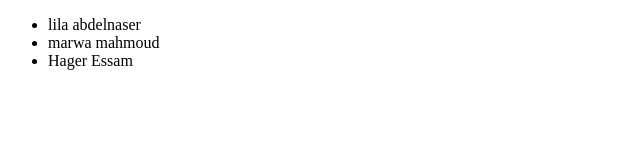
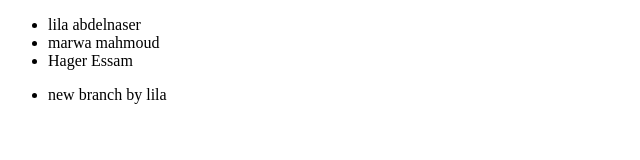
Before and after one commit to laila33/vslab1, a plain HTML site: page index.html in a window 1280 px wide. Shown: the whole page, without its empty margins (0-640 px from the left). Drawn offline with Linux system fonts and the light colour scheme.

Commit message:
add new branch

```diff
--- a/index.html
+++ b/index.html
@@ -12,5 +12,10 @@
         <li>marwa mahmoud</li>
         <li>Hager Essam</li>
     </ul>
+    <ul>
+      <li>
+        new branch by lila
+      </li>
+    </ul>
   </body>
 </html>
```
